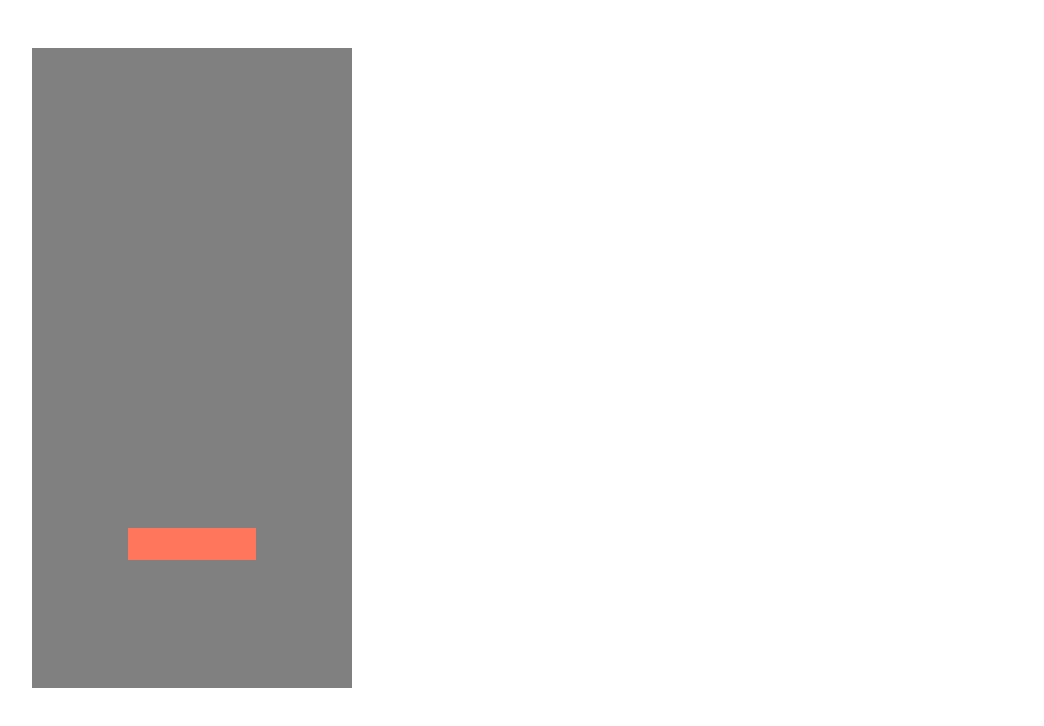
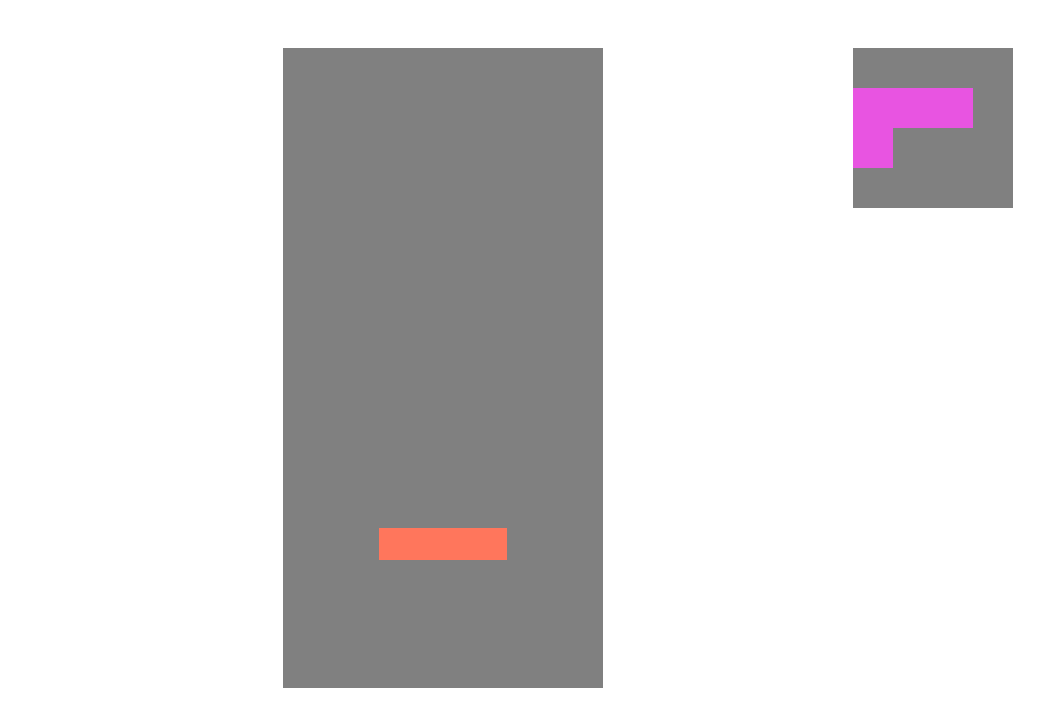
Before and after one commit to gmorer/red_tetris, a React (Create React App) app in the folder src/client/: page / in a window 1280 px wide. Shown: the top 726 px of the page, without its empty margins (16-1060 px from the left). Built offline with nearby package versions, Linux system fonts and the light colour scheme.

Commit message:
incomming pieces

```diff
--- a/src/client/src/App.css
+++ b/src/client/src/App.css
@@ -1,5 +1,10 @@
 .App {
   text-align: center;
+  display: flex;
+  flex-direction: row;
+  margin-top: 3em;
+  margin-left: 3em;
+  justify-content: space-evenly;
 }
 
 .App-logo {
--- a/src/client/src/App.js
+++ b/src/client/src/App.js
@@ -2,6 +2,7 @@ import React, { useState } from 'react';
 import './App.css';
 import Piece from "./containers/piece"
 import PieceDejaPose from './components/putedPieces'
+import PiecePreview from './components/piecePreview'
 
 import pieces from './ressources/pieces.json'
 
@@ -15,8 +16,6 @@ const board_style = {
 	width: `${CUBE_SIZE * COLUMNS_NUMBER}em`,
 	// heigth: "100%",
 	// width: "100%",
-	marginTop: "3em",
-	marginLeft: "3em",
 }
 
 const twoDArray = (x, y, fill) => Array(x).fill(null).map(() => Array(y).fill(fill));
@@ -25,26 +24,31 @@ const twoDArray = (x, y, fill) => Array(x).fill(null).map(() => Array(y).fill(fi
 
 const randomPiece = () => pieces[Math.floor(Math.random() * pieces.length)]
 
+const random_pieces_array = x => Array(x).fill(null).map(_ => Math.floor(Math.random() * pieces.length))
+
+const pieces_array = random_pieces_array(500);
+
 const App = () => {
 	// console.log(pieces)
 	const [tab, setTab] = useState(twoDArray(20, 10, ' '));
-	const [piece, setPiece] = useState(randomPiece())
+	const [piece_index, setIndex] = useState(0);
 	const [update, forceUpdate] = useState(Math.random())
 	const finish_cb = (pos, piece) => {
 		console.log(piece)
 		piece.position[pos.rotation].display.forEach((row, y) => row.forEach((cube, x) => {
 			if (cube !== ' ') tab[y + pos.y][x + pos.x] = piece.color;
 		}))
-		setPiece(randomPiece())
+		setIndex(piece_index + 1)
 		setTab(tab);
 		forceUpdate(Math.random())
 	}
 	return (
 		<div className="App">
 			<div style={board_style}>
-				<Piece piece={piece} tab={tab} finish_cb={finish_cb} />
+				<Piece piece={pieces[pieces_array[piece_index]]} tab={tab} finish_cb={finish_cb} />
 				<PieceDejaPose tab={tab} update={update} />
 			</div>
+			<PiecePreview piece={pieces[pieces_array[piece_index + 1]]} />
 		</div>
 	)
 }
--- a/src/client/src/components/piece.js
+++ b/src/client/src/components/piece.js
@@ -1,11 +1,11 @@
 import React from 'react';
 
-const piece_style = pos => ({
+const piece_style = (pos, isPreview) => ({
 	position: "relative",
 	left: `${pos.x * 10}%`,
 	top: `${pos.y * 5}%`,
-	width: "40%",
-	height: "20%",
+	width: isPreview ? "100%" : "40%" ,
+	height: isPreview ? "100%" : "20%",
 	display: "flex",
 	flexDirection: "column"
 })
@@ -23,8 +23,8 @@ const cube_style = (actual, color) => ({
 	backgroundColor: actual !== ' ' ? color : 'transparent'
 })
 
-const Piece = ({ piece, pos }) => (
-	<div style={piece_style(pos)}>
+const Piece = ({ piece, pos, isPreview }) => (
+	<div style={piece_style(pos, isPreview)}>
 		{piece.position[pos.rotation].display.map((column, index) => (
 			<div key={index} style={column_style}>
 				{column.map((actual, index) =>
--- /dev/null
+++ b/src/client/src/components/piecePreview.js
@@ -0,0 +1,18 @@
+import React from 'react';
+import Piece from './piece'
+
+const PreviewStyle = {
+	height: "10em",
+	width: "10em",
+	backgroundColor: "grey"
+}
+
+const pos = {x: 0, y: 0, rotation: 0}
+
+const PiecePreview = ({ piece }) => (
+	<div style={PreviewStyle}>
+		<Piece piece={piece} pos={pos} isPreview={true}/>
+	</div>
+)
+
+export default PiecePreview;
```
Also changed, not shown: 1 other file (tests, documents, lock files or other folders).
